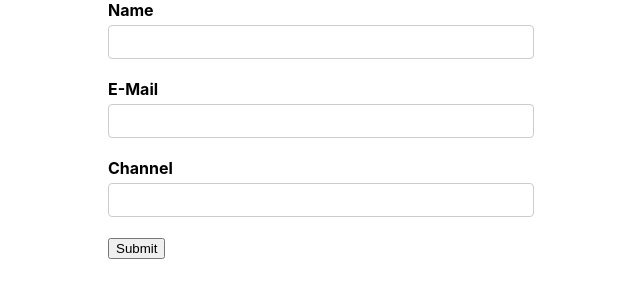
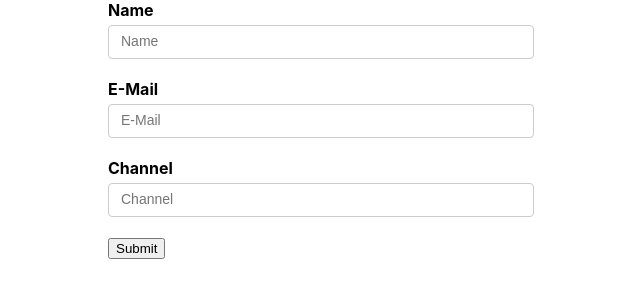
Before and after one commit to premrajah/react-formik, a React (Create React App) app: page / in a window 1280 px wide. Shown: the top 300 px of the page, without its empty margins (319-959 px from the left). Built offline with nearby package versions, Linux system fonts and the light colour scheme.

Commit message:
formik initialValues, onSubmit handler and Validate

```diff
--- a/src/App.js
+++ b/src/App.js
@@ -1,4 +1,4 @@
-import logo from './logo.svg';
+
 import './App.css';
 import YouTubeForm from './components/YouTubeForm';
 
--- a/src/components/YouTubeForm.js
+++ b/src/components/YouTubeForm.js
@@ -1,19 +1,59 @@
 import React from 'react'
+import { useFormik } from 'formik';
+
+const initialValues = {
+    name: "",
+    email: "",
+    channel: "",
+}
+
+const onSubmit = values => {
+    console.log('form data ', values)
+}
+
+const validate = values => {
+    // returns an object, keys should match form field, value shoue be a string
+    let errors = {};
+
+    if (!values.name) {
+        errors.name = 'Required'
+    }
+    if (!values.email) {
+        errors.email = 'Required'
+    } else if (!/^[A-Z0-9._%+-]+@[A-Z0-9.-]+\.[A-Z]{2,4}$/i.test(values.email)) {
+        errors.email = "Invalid email format"
+    }
+
+    if (!values.channel) {
+        errors.channel = 'Required'
+    }
+
+    return errors;
+}
 
 function YouTubeForm() {
+
+    const formik = useFormik({
+        initialValues,
+        onSubmit,
+        validate,
+    });
+
+    // console.log('form values ', formik.values);
+
     return (
         <div>
-            <form>
+            <form onSubmit={formik.handleSubmit}>
                 <label htmlFor="name">Name</label>
-                <input type="text" id="name" name="name" />
+                <input type="text" id="name" name="name" onChange={formik.handleChange} value={formik.values.name} placeholder="Name" />
 
                 <label htmlFor="email">E-Mail</label>
-                <input type="email" id="email" name="email" />
+                <input type="email" id="email" name="email" onChange={formik.handleChange} value={formik.values.email} placeholder="E-Mail" />
 
                 <label htmlFor="channel">Channel</label>
-                <input type="text" id="channel" name="channel" />
+                <input type="text" id="channel" name="channel" onChange={formik.handleChange} value={formik.values.channel} placeholder="Channel" />
 
-                <button>Submit</button>
+                <button type="submit">Submit</button>
             </form>
         </div>
     )
```
